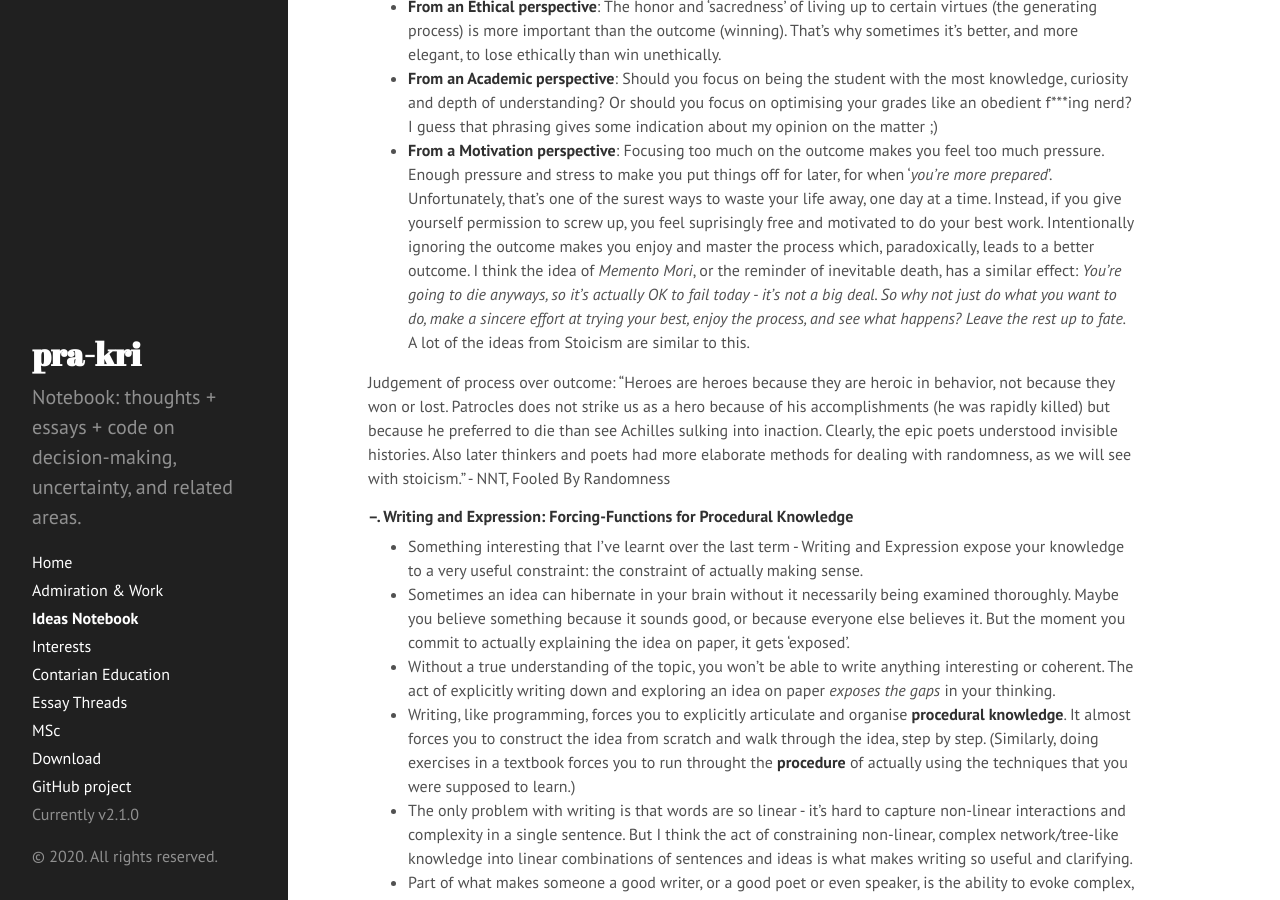
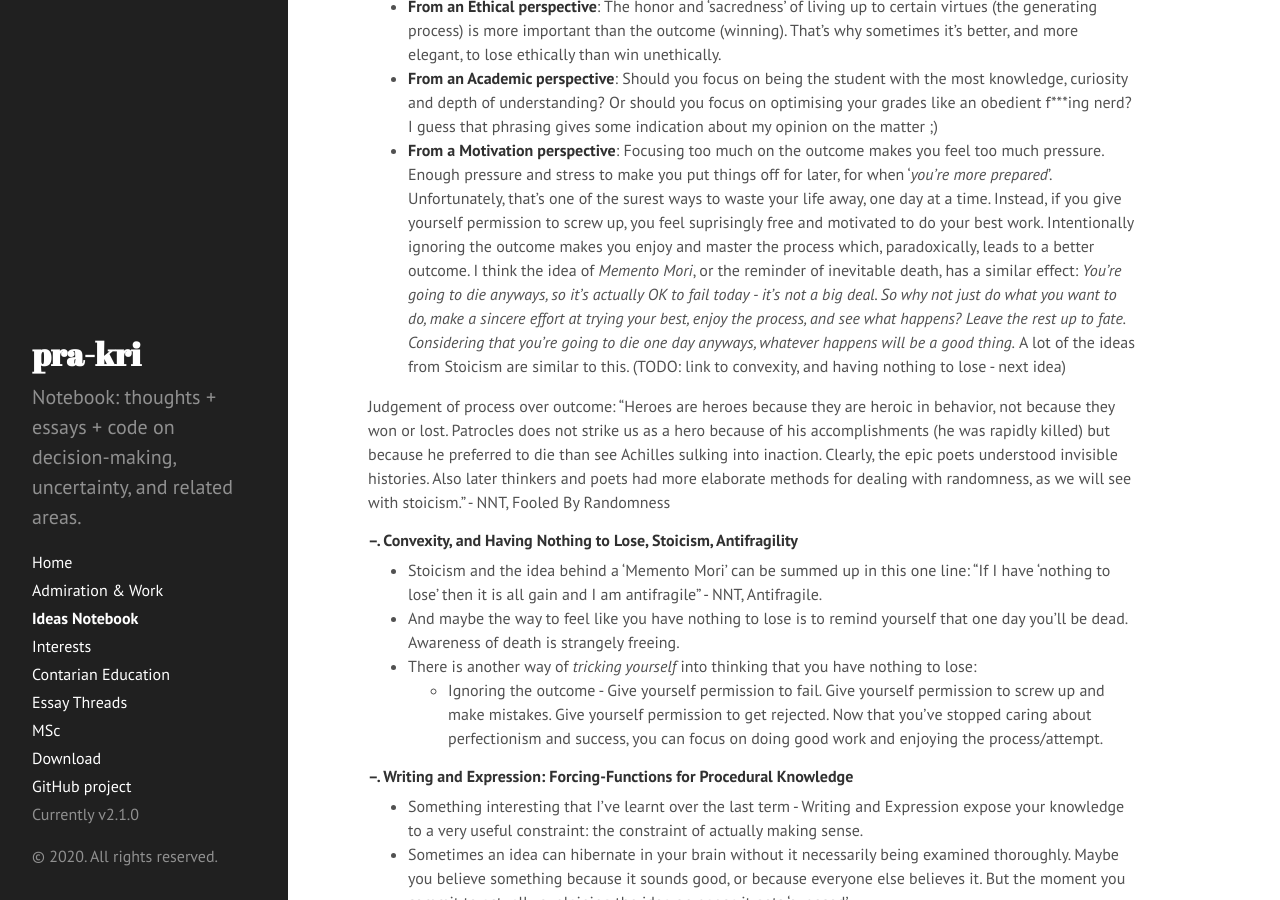
Before and after one commit to pra-kri/pra-kri.github.io, a Jekyll site: the page built from IdeasNotebook.md, in a window 1280 px wide and 900 px high, scrolled down 1374 px. Built offline with Jekyll 4.4.1, drawn with Linux system fonts in a browser that asks for light colours; Markdown is read by kramdown in place of the engine named in the settings.

Commit message:
Update IdeasNotebook.md

```diff
--- a/IdeasNotebook.md
+++ b/IdeasNotebook.md
@@ -31,9 +31,18 @@ Maybe the solution is to work in small selective teams with autonomy and shared
 * **From a Statistical perspective**: "The basic problem that we study in probability is: *Given a data generating process, what are the properties of the outcomes?* ... The basic problem of statistical inference is the inverse of probability: *Given the outcomes, what can we say about the process that generated the data?"* - All of Statistics, L.Wasserman
 * **From an Ethical perspective**: The honor and 'sacredness' of living up to certain virtues (the generating process) is more important than the outcome (winning). That's why sometimes it's better, and more elegant, to lose ethically than win unethically.
 * **From an Academic perspective**: Should you focus on being the student with the most knowledge, curiosity and depth of understanding? Or should you focus on optimising your grades like an obedient f\*\*\*ing nerd? I guess that phrasing gives some indication about my opinion on the matter ;)
-* **From a Motivation perspective**: Focusing too much on the outcome makes you feel too much pressure. Enough pressure and stress to make you put things off for later, for when '*you're more prepared*'. Unfortunately, that's one of the surest ways to waste your life away, one day at a time. Instead, if you give yourself permission to screw up, you feel suprisingly free and motivated to do your best work. Intentionally ignoring the outcome makes you enjoy and master the process which, paradoxically, leads to a better outcome. I think the idea of *Memento Mori*, or the reminder of inevitable death, has a similar effect: *You're going to die anyways, so it's actually OK to fail today - it's not a big deal. So why not just do what you want to do, make a sincere effort at trying your best, enjoy the process, and see what happens? Leave the rest up to fate.* A lot of the ideas from Stoicism are similar to this.
+* **From a Motivation perspective**: Focusing too much on the outcome makes you feel too much pressure. Enough pressure and stress to make you put things off for later, for when '*you're more prepared*'. Unfortunately, that's one of the surest ways to waste your life away, one day at a time. Instead, if you give yourself permission to screw up, you feel suprisingly free and motivated to do your best work. Intentionally ignoring the outcome makes you enjoy and master the process which, paradoxically, leads to a better outcome. I think the idea of *Memento Mori*, or the reminder of inevitable death, has a similar effect: *You're going to die anyways, so it's actually OK to fail today - it's not a big deal. So why not just do what you want to do, make a sincere effort at trying your best, enjoy the process, and see what happens? Leave the rest up to fate. Considering that you're going to die one day anyways, whatever happens will be a good thing.* A lot of the ideas from Stoicism are similar to this. (TODO: link to convexity, and having nothing to lose - next idea)
 
 Judgement of process over outcome: "Heroes are heroes because they are heroic in behavior, not because they won or lost. Patrocles does not strike us as a hero because of his accomplishments (he was rapidly killed) but because he preferred to die than see Achilles sulking into inaction. Clearly, the epic poets understood invisible histories. Also later thinkers and poets had more elaborate methods for dealing with randomness, as we will see with stoicism." - NNT, Fooled By Randomness
+
+##### --. Convexity, and Having Nothing to Lose, Stoicism, Antifragility
+* Stoicism and the idea behind a 'Memento Mori' can be summed up in this one line: "If I have 'nothing to lose' then it is all gain and I am antifragile" - NNT, Antifragile.
+* And maybe the way to feel like you have nothing to lose is to remind yourself that one day you'll be dead. Awareness of death is strangely freeing.
+* There is another way of *tricking yourself* into thinking that you have nothing to lose:
+    * Ignoring the outcome - Give yourself permission to fail. Give yourself permission to screw up and make mistakes. Give yourself permission to get rejected. Now that you've stopped caring about perfectionism and success, you can focus on doing good work and enjoying the process/attempt.
+
+
+
 
 ##### --. Writing and Expression: Forcing-Functions for Procedural Knowledge
 * Something interesting that I've learnt over the last term -  Writing and Expression expose your knowledge to a very useful constraint: the constraint of actually making sense.
```
